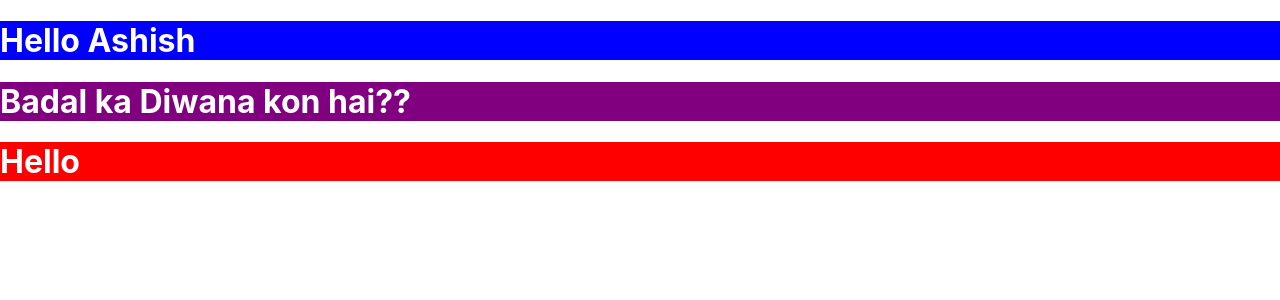
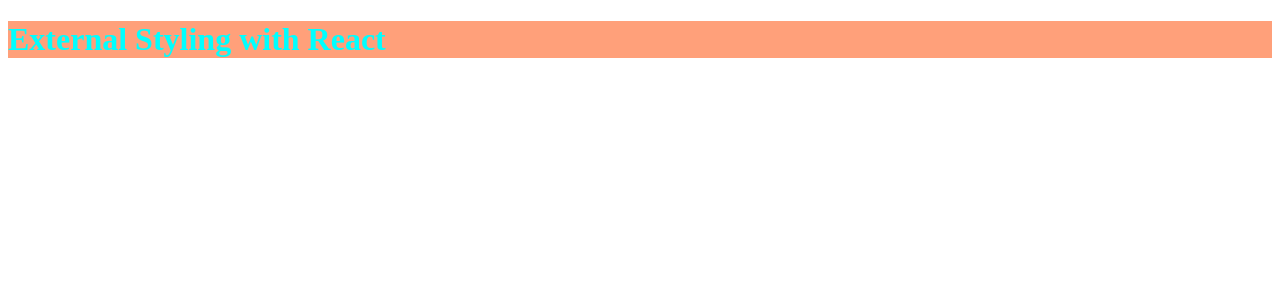
Before and after one commit to 30Ashish/my-react-app, a React (Create React App) app: page / in a window 1280 px wide. Shown: the top 300 px of the page. Built offline with nearby package versions, Linux system fonts and the light colour scheme.

Commit message:
basic external

```diff
--- a/src/App.css
+++ /dev/null
@@ -1,4 +0,0 @@
-.beautify {
-  color: white;
-  background-color: blue;
-}
--- a/src/App.js
+++ b/src/App.js
@@ -1,17 +1,7 @@
-import "./App.css";
-
 function App() {
-  let mystyle = { color: "white", background: "purple" };
-
   return (
     <div>
-      <h1 className="beautify">Hello Ashish</h1>
-
-      {/** This is kind of internal. Note: Only one curly braces. */}
-      <h1 style={mystyle}>Badal ka Diwana kon hai??</h1>
-
-      {/* THIS IS INLINE STYLING */}
-      <h1 style={{ color: "white", backgroundColor: "red" }}>Hello</h1>
+      <h1 className="beautify">External Styling with React</h1>
     </div>
   );
 }
--- a/src/index.css
+++ b/src/index.css
@@ -1,13 +1,4 @@
-body {
-  margin: 0;
-  font-family: -apple-system, BlinkMacSystemFont, 'Segoe UI', 'Roboto', 'Oxygen',
-    'Ubuntu', 'Cantarell', 'Fira Sans', 'Droid Sans', 'Helvetica Neue',
-    sans-serif;
-  -webkit-font-smoothing: antialiased;
-  -moz-osx-font-smoothing: grayscale;
+.beautify {
+  color: aqua;
+  background-color: lightsalmon;
 }
-
-code {
-  font-family: source-code-pro, Menlo, Monaco, Consolas, 'Courier New',
-    monospace;
-}
```
